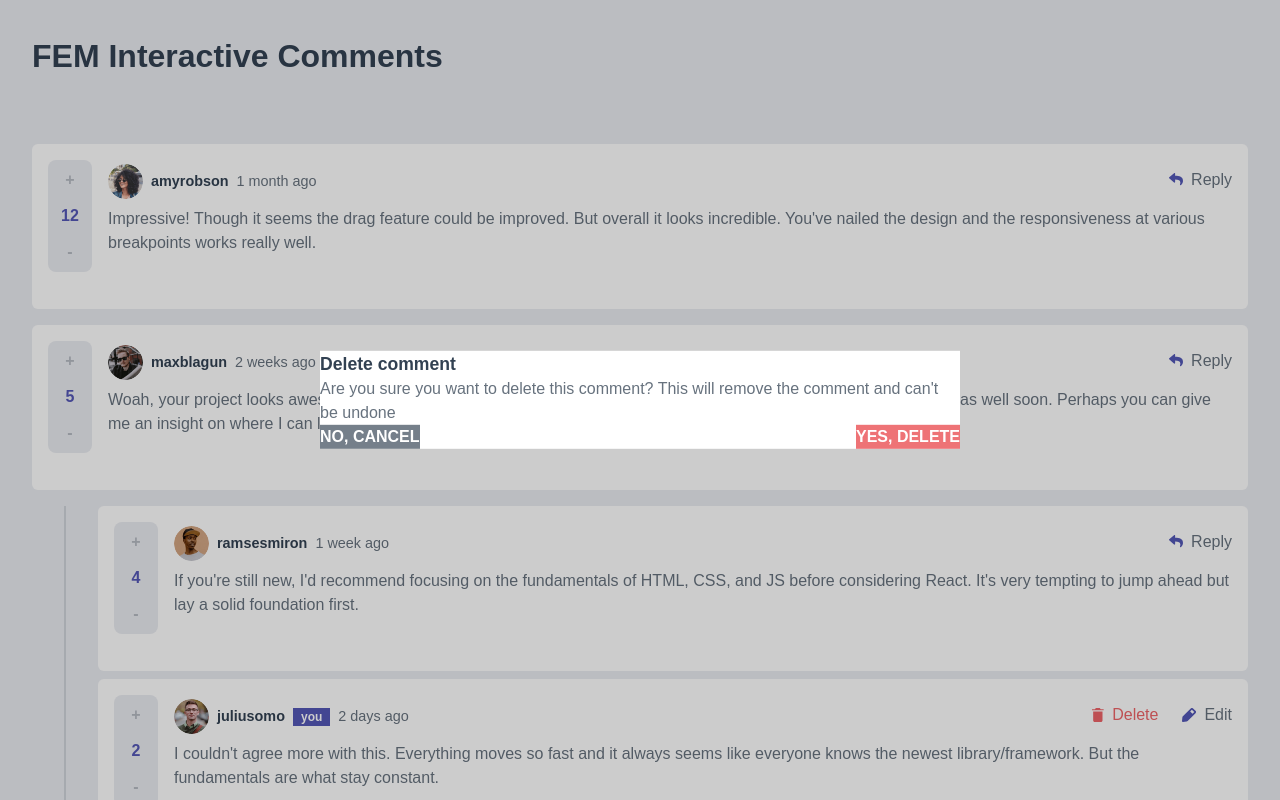
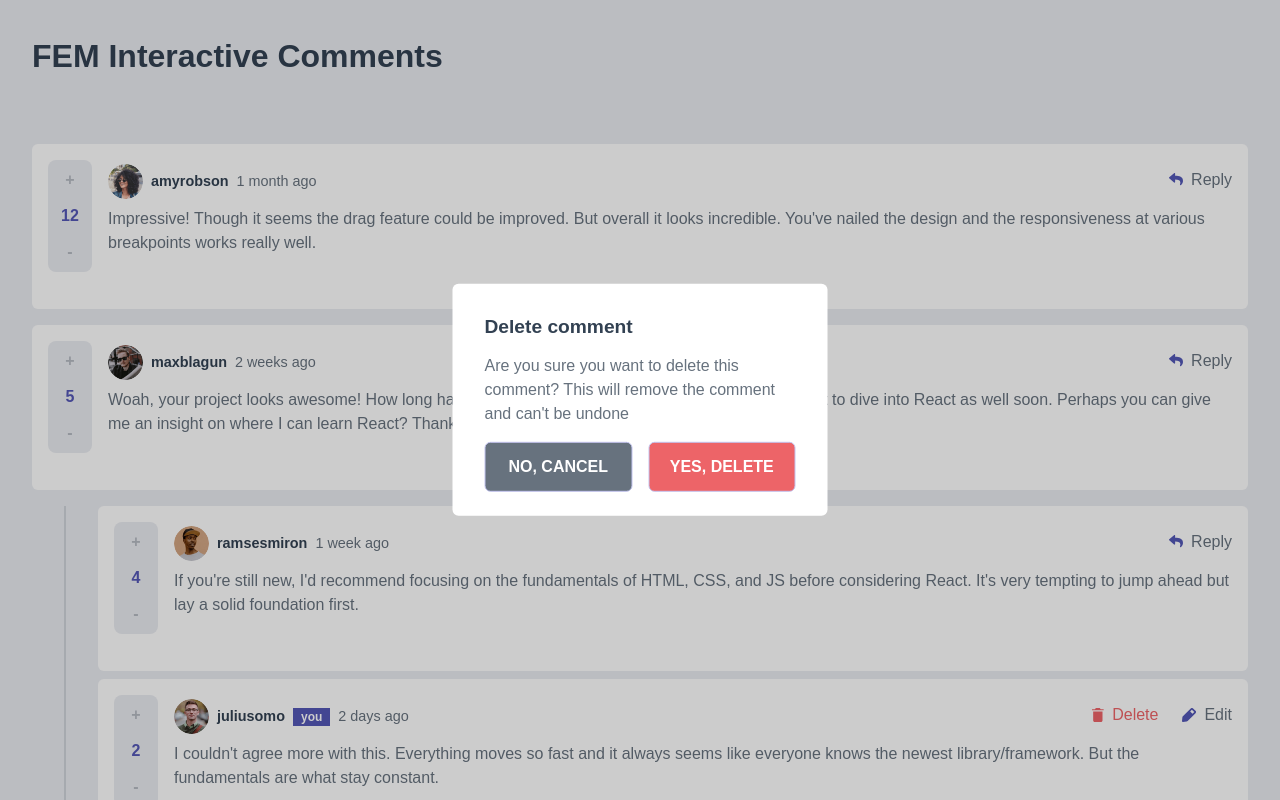
Before and after one commit to janevalencia/nextjs-ssr-comments, a Next.js app: page / in a window 1280 px wide. Both pictures are taken after a click on the button "Delete". Shown: the top 800 px of the page. Built offline with nearby package versions, Linux system fonts and the light colour scheme.

Commit message:
Styling Modal component per guideline

```diff
--- a/components/Modal.tsx
+++ b/components/Modal.tsx
@@ -21,21 +21,21 @@ const Modal = ( { setOn, title, promptText, btnType } : ModalProps ) => {
         <>
             <div className="transparent-bg" onClick={ () => setOn(false) } />
             <div className="centered-effect">
-                <div className="modal">
+                <div className="modal px-8 py-6 rounded-md">
                     {/* Modal Heading */}
                     <div className="modal__modal-heading">
                         <h3 className="modal__modal-title">{title}</h3>
                     </div>
 
                     {/* Modal Prompt Text */}
-                    <div className="modal__modal-body">
+                    <div className="modal__modal-body my-2">
                         {promptText}
                     </div>
 
                     {/* Modal CTA */}
-                    <div className="flex flex-row justify-between modal__modal-btn">
+                    <div className="flex flex-row justify-between gap-4 mt-4 modal__modal-btn">
                         <button
-                            className="modal__modal-btn-close"
+                            className="modal__modal-btn-close p-3 rounded-md w-full"
                             onClick={ () => setOn(false) }
                         >
                             NO, CANCEL
@@ -43,7 +43,7 @@ const Modal = ( { setOn, title, promptText, btnType } : ModalProps ) => {
                         { btnType && btnType.toLowerCase() === 'delete' &&
                             (
                                 <button
-                                    className="modal__modal-btn-confirm-delete"
+                                    className="modal__modal-btn-confirm-delete p-3 rounded-md w-full"
                                     onClick={ deleteComment }
                                 >
                                     YES, DELETE
--- a/styles/components/_modal.scss
+++ b/styles/components/_modal.scss
@@ -1,7 +1,8 @@
 .modal {
     background-color: var(--secondary-white);
     color: var(--secondary-white);
-    z-index: 10;
+    z-index: 100;
+    width: 375px;
 
     &__modal-heading {
         overflow: hidden;
@@ -9,7 +10,8 @@
 
     &__modal-title {
         color: var(--secondary-dark-blue);
-        font-size: var(--md3-font-size);
+        font-size: var(--md2-font-size);
+        line-height: var(--line-height);
         font-weight: var(--fw-bold);
     }
 
@@ -21,19 +23,26 @@
         cursor: pointer;
         font-weight: var(--fw-bold);
         text-align: center;
-        opacity: 0.9;
-        transition: opacity var(--trans-length) ease-in;
     }
 
     &__modal-btn-close {
         background-color: var(--secondary-greyish-blue);
+        border: 1px solid var(--primary-light-gray);
+        transition: all var(--trans-length) ease-in;
 
         &:hover {
-            opacity: 1;
+            background-color: transparent;
+            color: var(--primary-blue);
         }
     }
 
     &__modal-btn-confirm-delete {
         background-color: var(--primary-soft-red);
+        border: 1px solid var(--primary-light-gray);
+        transition: background-color var(--trans-length) ease-in;
+
+        &:hover {
+            background-color: var(--primary-blue);
+        }
     }
 }
--- a/styles/config/_variables.scss
+++ b/styles/config/_variables.scss
@@ -28,6 +28,7 @@
     --fw-light: 400;
     --fw-normal: 500;
     --fw-bold: 700;
+    --line-height: 2;
 
     /* Effect: Transition */
     --trans-length: 0.3s;
```
